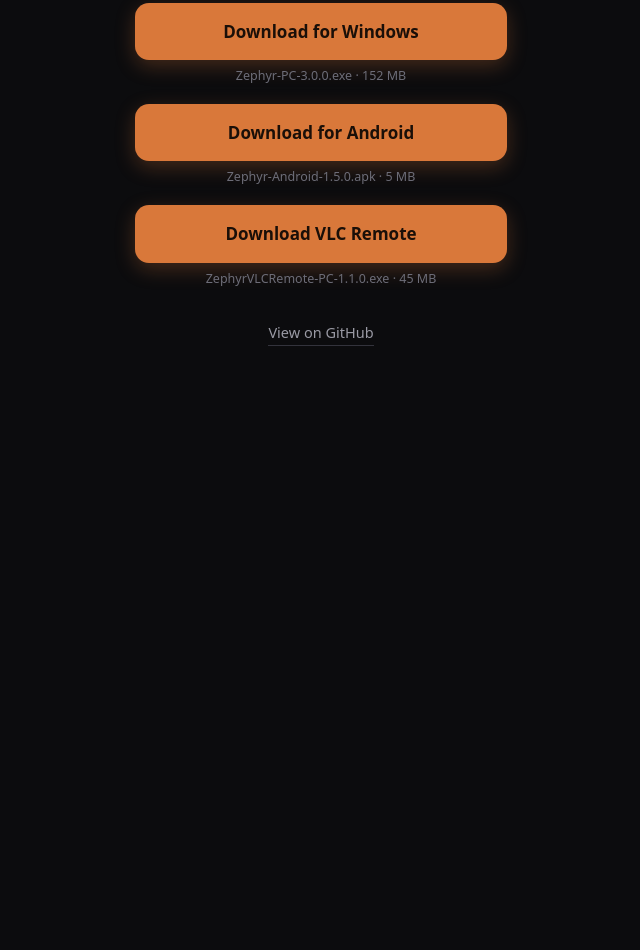
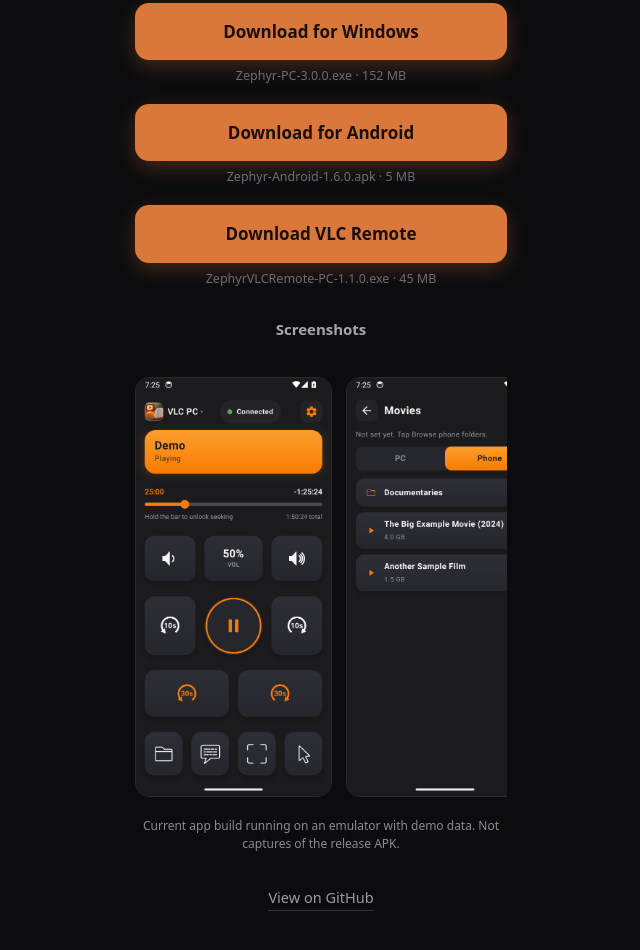
Before and after one commit to MtndaleRedneck/Zephyr, a plain HTML site: page docs/index.html in a window 1280 px wide. Shown: the part 506-1456 px from the top of the page, without its empty margins (319-959 px from the left). Before the commit the page ends 900 px from the top, so only its background shows below. Drawn offline with Linux system fonts and the light colour scheme; no server answers.

Commit message:
Add screenshots gallery from the 1.6.0 tree; Android download fallback points at 1.6.0

```diff
--- a/docs/index.html
+++ b/docs/index.html
@@ -29,7 +29,11 @@ h1{font-size:34px;font-weight:700;letter-spacing:.2px}
 <h1>Zephyr</h1>
 <p class="tag" style="color:#f0b27a">Under development. Not ready for public use yet. Use BingeMote for now.</p>
 <p class="tag">A phone remote app and Zephyr Media Player for Windows, plus VLC phone remote support</p>
-<div class="dl"><div><a class="btn" id="dl-pc" href="https://github.com/MtndaleRedneck/Zephyr/releases/download/player-v3.0.0/Zephyr-PC-3.0.0.exe">Download for Windows</a><div class="ver" id="dl-pc-ver">Zephyr-PC-3.0.0.exe · 152 MB</div></div><div><a class="btn" id="dl-and" href="https://github.com/MtndaleRedneck/Zephyr/releases/download/zephyr-android-v1.5.0/Zephyr-Android-1.5.0.apk">Download for Android</a><div class="ver" id="dl-and-ver">Zephyr-Android-1.5.0.apk · 5 MB</div></div><div><a class="btn" id="dl-vlc" href="https://github.com/MtndaleRedneck/Zephyr/releases/download/vlc-remote-v1.1.0/ZephyrVLCRemote-PC-1.1.0.exe">Download VLC Remote</a><div class="ver" id="dl-vlc-ver">ZephyrVLCRemote-PC-1.1.0.exe · 45 MB</div></div></div>
+<div class="dl"><div><a class="btn" id="dl-pc" href="https://github.com/MtndaleRedneck/Zephyr/releases/download/player-v3.0.0/Zephyr-PC-3.0.0.exe">Download for Windows</a><div class="ver" id="dl-pc-ver">Zephyr-PC-3.0.0.exe · 152 MB</div></div><div><a class="btn" id="dl-and" href="https://github.com/MtndaleRedneck/Zephyr/releases/download/zephyr-android-v1.6.0/Zephyr-Android-1.6.0.apk">Download for Android</a><div class="ver" id="dl-and-ver">Zephyr-Android-1.6.0.apk · 5 MB</div></div><div><a class="btn" id="dl-vlc" href="https://github.com/MtndaleRedneck/Zephyr/releases/download/vlc-remote-v1.1.0/ZephyrVLCRemote-PC-1.1.0.exe">Download VLC Remote</a><div class="ver" id="dl-vlc-ver">ZephyrVLCRemote-PC-1.1.0.exe · 45 MB</div></div></div>
+<style>.shots{display:flex;gap:14px;overflow-x:auto;padding:8px 20px 20px;margin:28px auto 0;max-width:900px;scroll-snap-type:x proximity}.shots img{height:420px;width:auto;border-radius:14px;border:1px solid #2a2a32;flex:0 0 auto;scroll-snap-align:start}.shots-h{margin-top:30px;font-size:15px;color:#a8a6ad;font-weight:600}.shots-n{font-size:12px;color:#8c8a92;margin:0 auto;max-width:560px}</style>
+<h2 class="shots-h">Screenshots</h2>
+<div class="shots"><img src="screenshots/zephyr-main.png" alt="Zephyr remote, connected and playing a demo title" loading="lazy"><img src="screenshots/zephyr-movies.png" alt="Movies folder with sample titles" loading="lazy"><img src="screenshots/zephyr-settings.png" alt="Zephyr settings" loading="lazy"></div>
+<p class="shots-n">Current app build running on an emulator with demo data. Not captures of the release APK.</p>
 <a class="gh" href="https://github.com/MtndaleRedneck/Zephyr">View on GitHub</a>
 </main>
 <script>
```
Also changed, not shown: docs/screenshots/zephyr-main.png (added), docs/screenshots/zephyr-movies.png (added), docs/screenshots/zephyr-settings.png (added).
